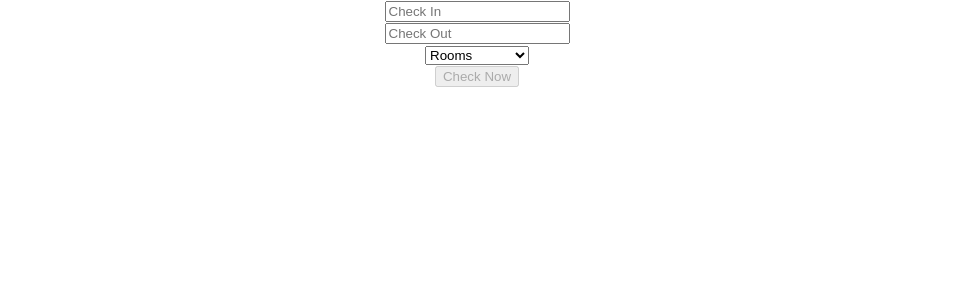
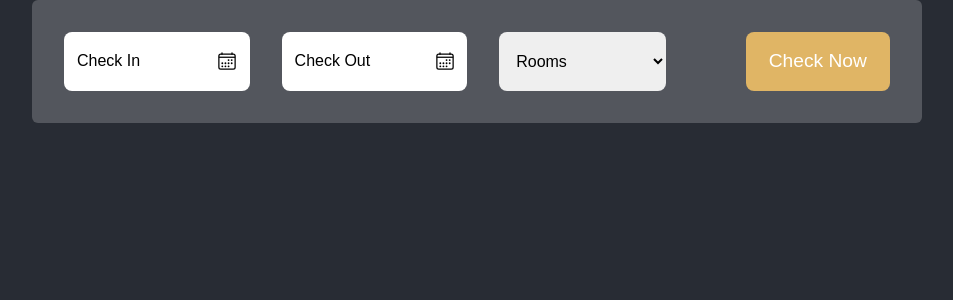
Before and after one commit to hetrox8/Roxil_Hotel, a React (Create React App) app: page / in a window 1280 px wide. Shown: the top 300 px of the page, without its empty margins (163-1116 px from the left). Built offline with nearby package versions, Linux system fonts and the light colour scheme.

Commit message:
Add styles for the book hotel form component

```diff
--- a/src/App.css
+++ b/src/App.css
@@ -1,38 +1,74 @@
-.App {
-  text-align: center;
+* {
+  margin: 0;
+  padding: 0;
+  box-sizing: border-box;
 }
 
-.App-logo {
-  height: 40vmin;
-  pointer-events: none;
-}
-
-@media (prefers-reduced-motion: no-preference) {
-  .App-logo {
-    animation: App-logo-spin infinite 20s linear;
-  }
-}
-
-.App-header {
+.App-background {
   background-color: #282c34;
   min-height: 100vh;
   display: flex;
   flex-direction: column;
-  align-items: center;
-  justify-content: center;
-  font-size: calc(10px + 2vmin);
-  color: white;
 }
 
-.App-link {
-  color: #61dafb;
+/* home-page choices bar styles */
+
+.home-page-room-book-bar {
+  height: 100%;
+  display: flex;
+  margin: 0 auto;
 }
 
-@keyframes App-logo-spin {
-  from {
-    transform: rotate(0deg);
-  }
-  to {
-    transform: rotate(360deg);
-  }
+form.book-hotel-form {
+  display: flex;
+  width: 100%;
+  background: rgba(255, 255,255, 0.2);
+  border-radius: 6px;
+  gap: 2rem;
+  padding: 2rem;
 }
+
+.calendar-field-div-outer {
+  background: white;
+  padding: 0.4rem 0.8rem;
+  border-radius: 8px;
+}
+
+.calendar-input-inner {
+  background: url('./calendar-outline.svg') no-repeat right;
+  background-size: 20px;
+  border: none;
+  outline: none;
+  font-size: 1rem;
+  width: 10rem;
+  height: 46px;
+}
+
+.calendar-input-inner::placeholder {
+  color: black;
+  font-size: 1rem;
+}
+
+select.select-room-type-field {
+  height: 100%;
+  border-radius: 8px;
+  min-width: 10.4rem;
+  padding: 0.8rem;
+  font-size: 1rem;
+  border: none;
+  outline: none;
+  cursor: pointer;
+}
+
+button.book-hotel-form-submit {
+  background: #e0b565;
+  color: #fff;
+  border: none;
+  border-radius: 8px;
+  min-width: 9rem;
+  font-size: 1.2rem;
+  cursor: pointer;
+  margin-left: 3rem;
+}
+
+/* home-page choices bar styles */
--- a/src/index.css
+++ b/src/index.css
@@ -1,5 +1,7 @@
 body {
   margin: 0;
+  padding: 0;
+  box-sizing: border-box;
   font-family: -apple-system, BlinkMacSystemFont, 'Segoe UI', 'Roboto', 'Oxygen',
     'Ubuntu', 'Cantarell', 'Fira Sans', 'Droid Sans', 'Helvetica Neue',
     sans-serif;
```
Also changed, not shown: src/calendar-outline.svg (added).
